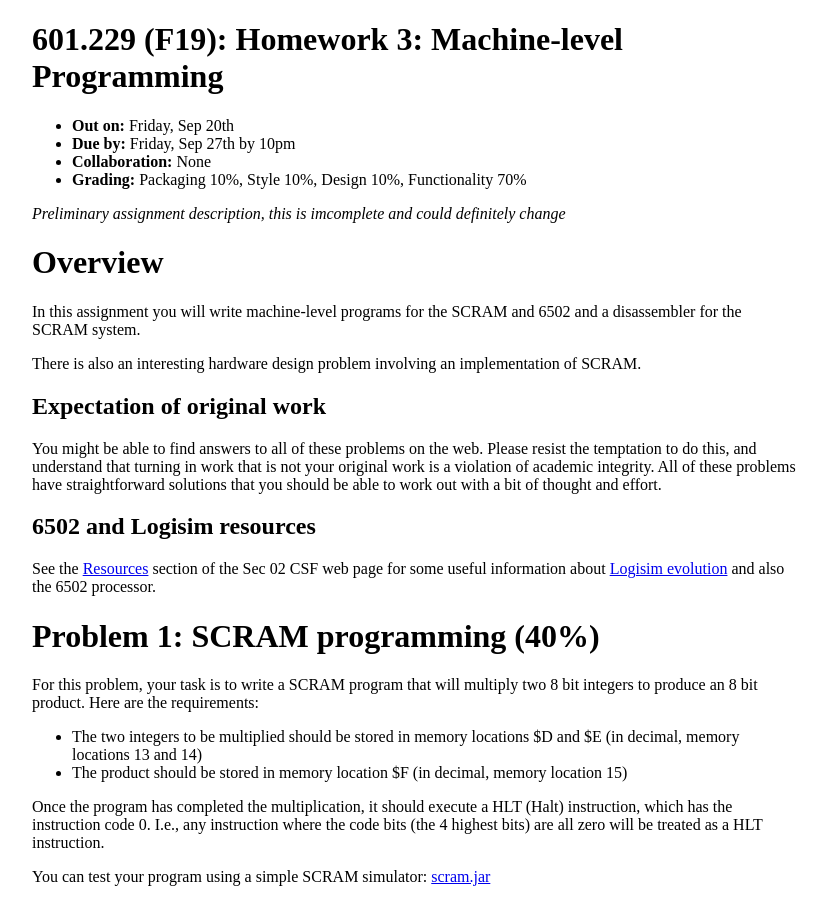
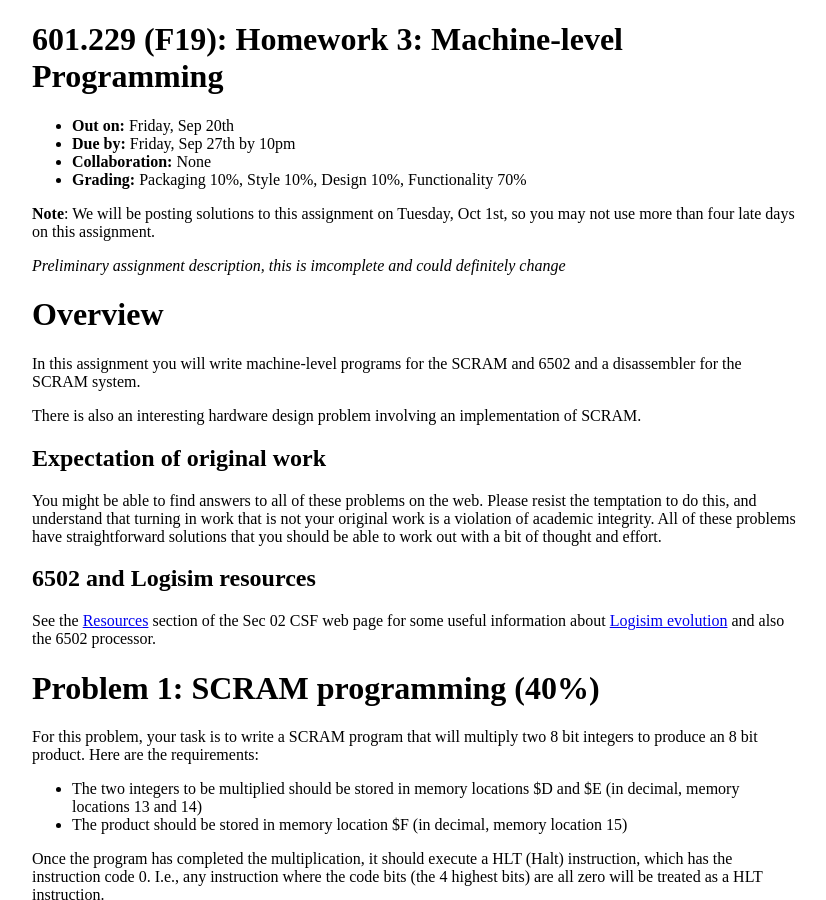
Before and after one commit to jhucsf/fall2019, a Jekyll site: the page built from hw/hw3.md, in a window 1280 px wide and 900 px high. Shown: the whole window, without its empty margins (224-1050 px from the left). Built offline with Jekyll 4.4.1, drawn with Linux system fonts in a browser that asks for light colours.

Commit message:
note about late days

```diff
--- a/hw/hw3.md
+++ b/hw/hw3.md
@@ -7,6 +7,8 @@ title: "Homework 3: Machine-level Programming"
 -   **Due by:** Friday, Sep 27th by 10pm
 -   **Collaboration:** None
 -   **Grading:** Packaging 10%, Style 10%, Design 10%, Functionality 70%
+
+**Note**: We will be posting solutions to this assignment on Tuesday, Oct 1st, so you may not use more than four late days on this assignment.
 
 *Preliminary assignment description, this is imcomplete and could definitely change*
 
```
